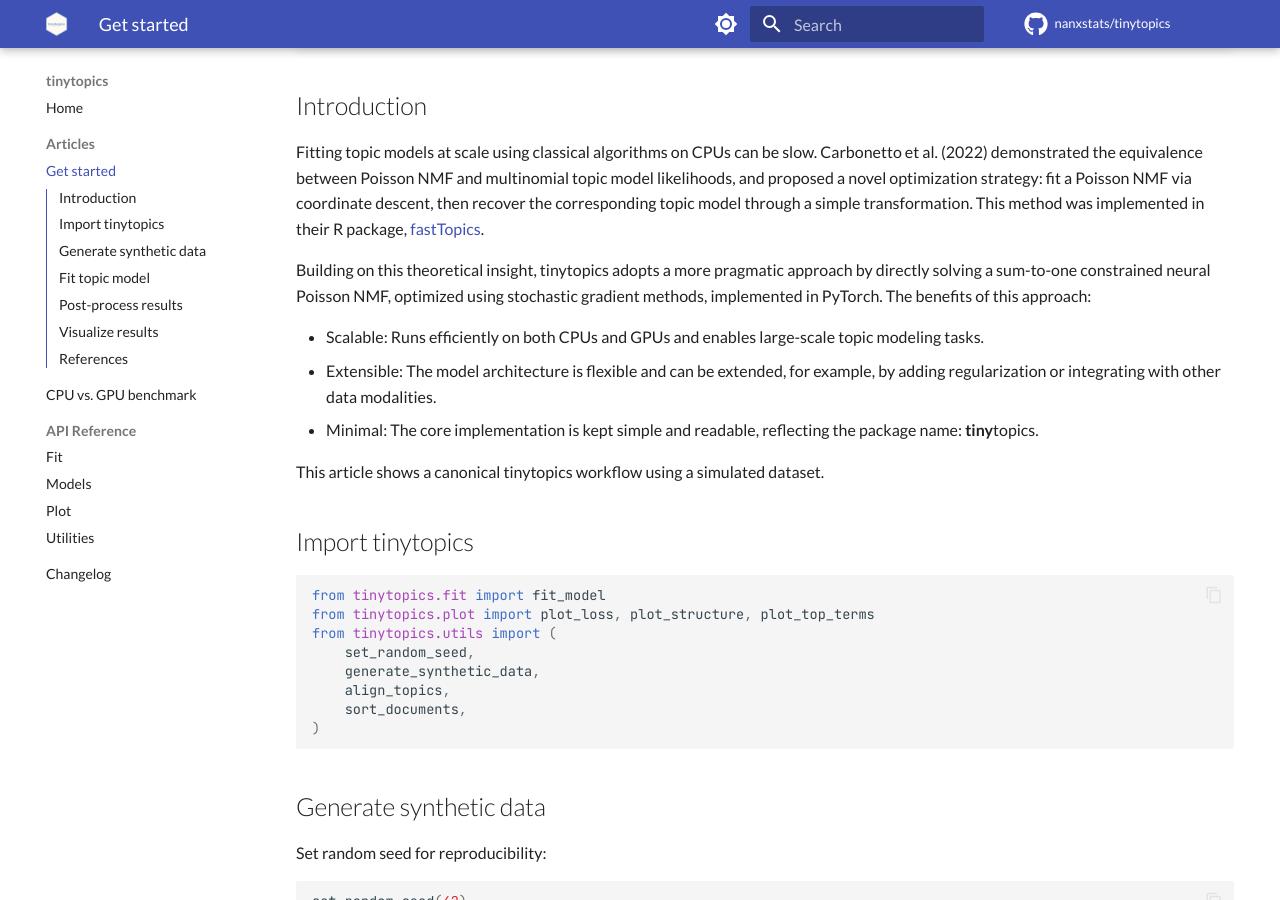
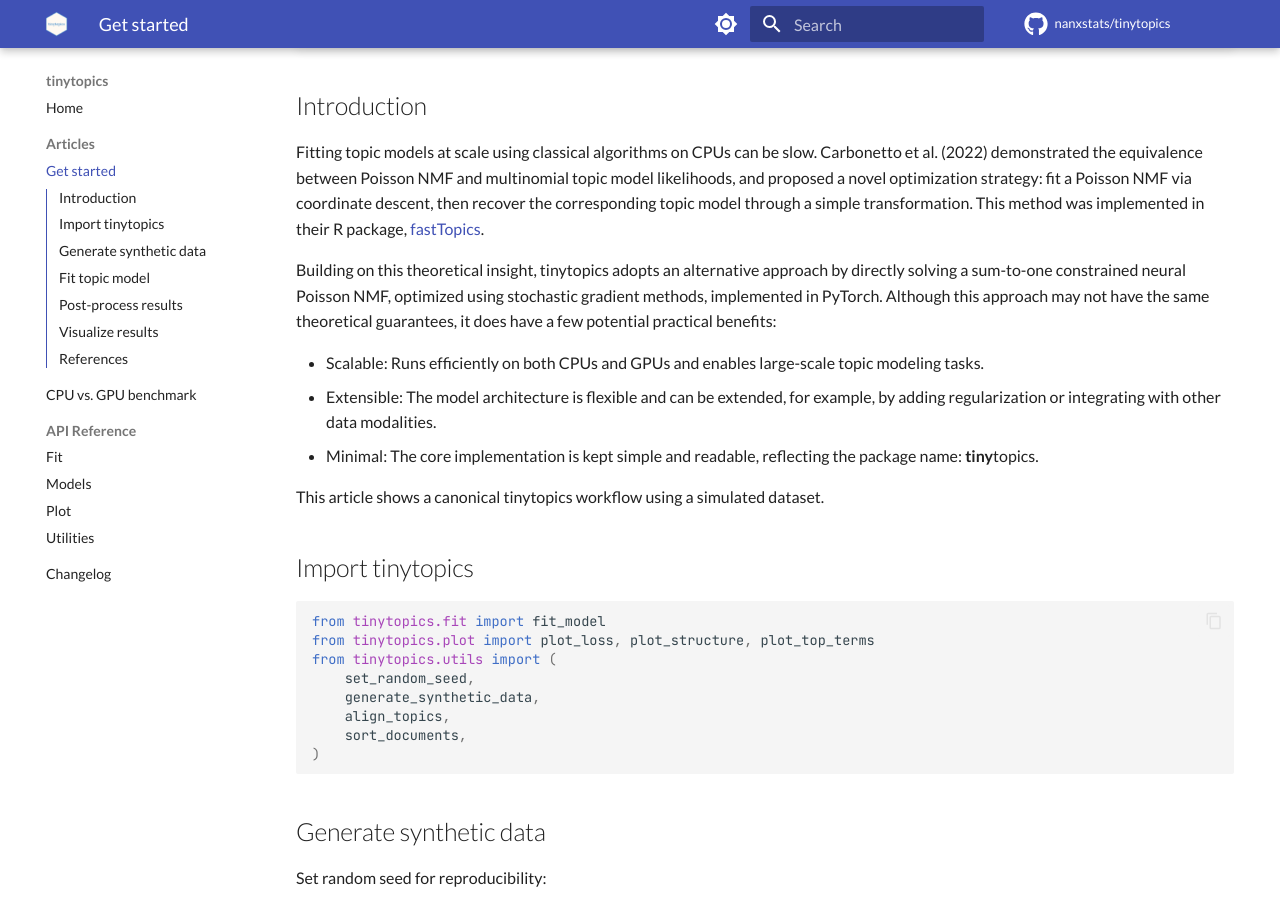
Before and after one commit to nanxstats/tinytopics, an MkDocs documentation site: the page built from docs/articles/get-started.md, in a window 1280 px wide and 900 px high, scrolled down 302 px. Built offline with MkDocs 1.6.1 and Material for MkDocs 9.7.7, drawn with Linux system fonts in a browser that asks for light colours; comment, search, counter and statistics services are not loaded.

Commit message:
Improve docs

```diff
--- a/docs/articles/get-started.md
+++ b/docs/articles/get-started.md
@@ -21,10 +21,11 @@ then recover the corresponding topic model through a simple
 transformation. This method was implemented in their R package,
 [fastTopics](https://cran.r-project.org/package=fastTopics).
 
-Building on this theoretical insight, tinytopics adopts a more pragmatic
+Building on this theoretical insight, tinytopics adopts an alternative
 approach by directly solving a sum-to-one constrained neural Poisson
 NMF, optimized using stochastic gradient methods, implemented in
-PyTorch. The benefits of this approach:
+PyTorch. Although this approach may not have the same theoretical
+guarantees, it does have a few potential practical benefits:
 
 - Scalable: Runs efficiently on both CPUs and GPUs and enables
   large-scale topic modeling tasks.
--- a/docs/articles/get-started.qmd
+++ b/docs/articles/get-started.qmd
@@ -24,10 +24,11 @@ corresponding topic model through a simple transformation.
 This method was implemented in their R package,
 [fastTopics](https://cran.r-project.org/package=fastTopics).
 
-Building on this theoretical insight, tinytopics adopts a more pragmatic
+Building on this theoretical insight, tinytopics adopts an alternative
 approach by directly solving a sum-to-one constrained neural Poisson NMF,
 optimized using stochastic gradient methods, implemented in PyTorch.
-The benefits of this approach:
+Although this approach may not have the same theoretical guarantees,
+it does have a few potential practical benefits:
 
 - Scalable: Runs efficiently on both CPUs and GPUs and enables large-scale
   topic modeling tasks.
```
